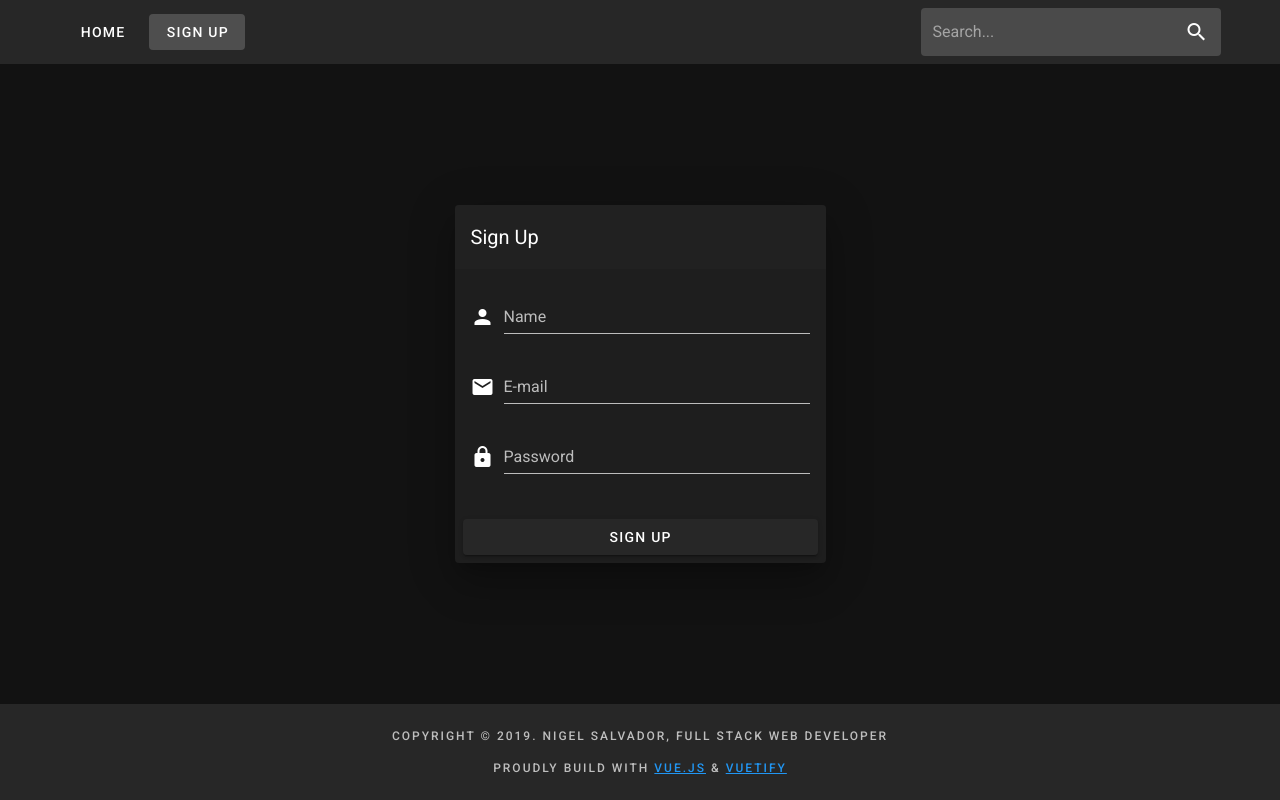
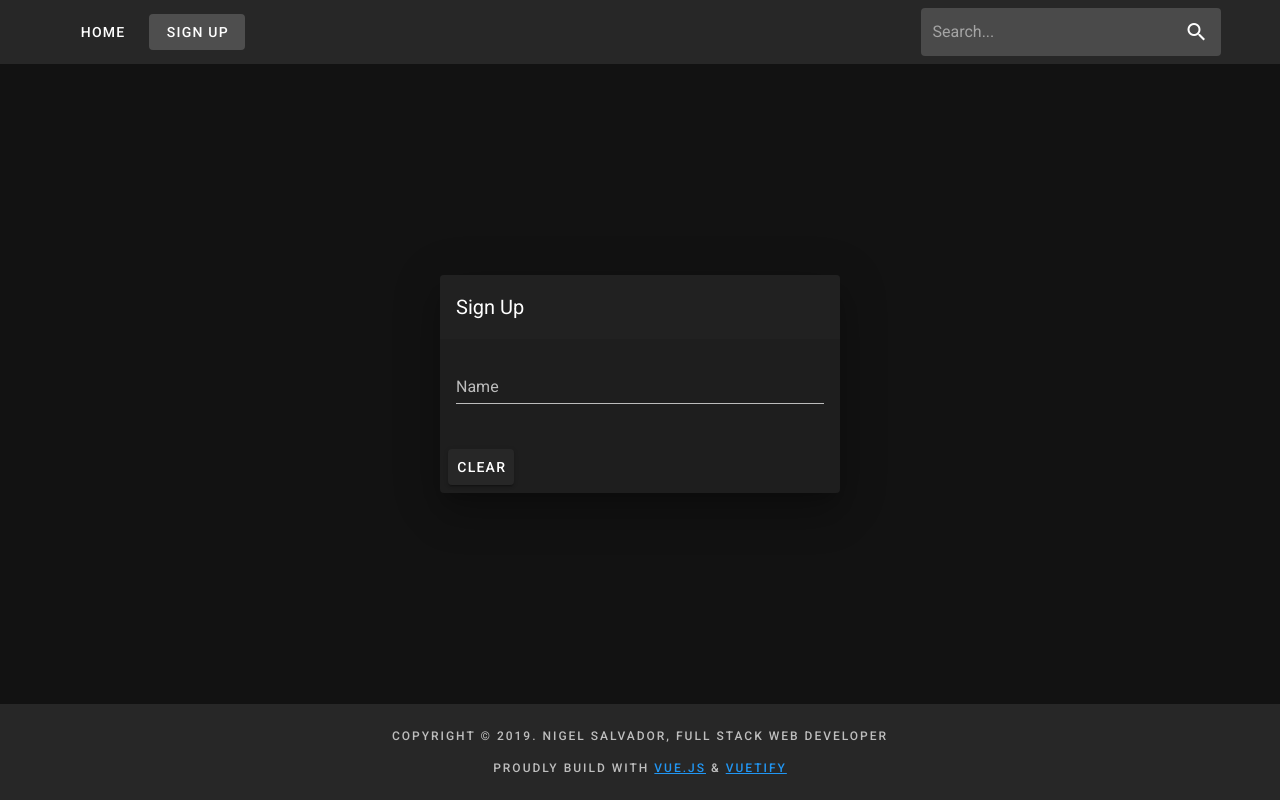
Before and after one commit to nsalvador/vue-tv-ui, a Vue app: page /sign-up in a window 1280 px wide. Built offline with nearby package versions, Linux system fonts and the light colour scheme.

Commit message:
Added Name field and Clear button to form validation

```diff
--- a/package.json
+++ b/package.json
@@ -13,6 +13,7 @@
 		"core-js": "^3.3.2",
 		"vue": "^2.6.10",
 		"vue-router": "^3.1.3",
+		"vuelidate": "^0.7.5",
 		"vuetify": "^2.1.0",
 		"vuex": "^3.1.2"
 	},
--- a/src/components/Progress.vue
+++ b/src/components/Progress.vue
@@ -1,5 +1,5 @@
 <template>
-  <v-container class="d-flex justify-center" style="height: 100%">
+  <v-container class="d-flex justify-center fill-height align-center">
     <v-progress-circular :value="80" :size="50" indeterminate></v-progress-circular>
   </v-container>
 </template>
--- a/src/main.js
+++ b/src/main.js
@@ -1,9 +1,11 @@
 import Vue from 'vue';
+import Vuelidate from 'vuelidate';
 import App from './App.vue';
 import vuetify from './plugins/vuetify';
 import store from './store';
 import router from './router';
 
+Vue.use(Vuelidate);
 Vue.config.productionTip = false;
 
 new Vue({
--- a/src/pages/SignUp.vue
+++ b/src/pages/SignUp.vue
@@ -1,32 +1,53 @@
 <template>
-  <v-container class="fill-height">
-    <v-row justify="center">
-      <v-col sm="8" cols="12" md="4">
+  <v-container class="d-flex justify-center align-center fill-height">
     <v-form>
-          <v-card elevation="24">
+      <v-card elevation="24" width="400">
         <v-toolbar color="grey darken-4" flat>
           <v-toolbar-title v-text="title" />
         </v-toolbar>
         <v-card-text>
-              <v-text-field type="text" label="Name" prepend-icon="mdi-account" />
-              <v-text-field type="text" label="E-mail" prepend-icon="mdi-email" />
-              <v-text-field label="Password" type="password" prepend-icon="mdi-lock" />
+          <v-text-field
+            clearable
+            label="Name"
+            v-model="name"
+            required
+            :error-messages="nameErrors"
+            @input="$v.name.$touch()"
+            @blur="$v.name.$touch()"
+          />
         </v-card-text>
         <v-card-actions>
-              <v-spacer />
-              <v-btn block>Sign Up</v-btn>
+          <v-btn @click="clear">clear</v-btn>
         </v-card-actions>
       </v-card>
     </v-form>
-      </v-col>
-    </v-row>
   </v-container>
 </template>
 
 <script>
+import { required } from "vuelidate/lib/validators";
+
 export default {
+  validations: {
+    name: { required }
+  },
   data: () => ({
-    title: "Sign Up"
-  })
+    title: "Sign Up",
+    name: ""
+  }),
+  computed: {
+    nameErrors() {
+      const errors = [];
+      if (!this.$v.name.$dirty) return errors;
+      !this.$v.name.required && errors.push("Name is required.");
+      return errors;
+    }
+  },
+  methods: {
+    clear() {
+      this.$v.$reset();
+      this.name = "";
+    }
+  }
 };
 </script>
```
Also changed, not shown: 1 other file (tests, documents, lock files or other folders). Lines whose indentation alone changed are shown as unchanged.
